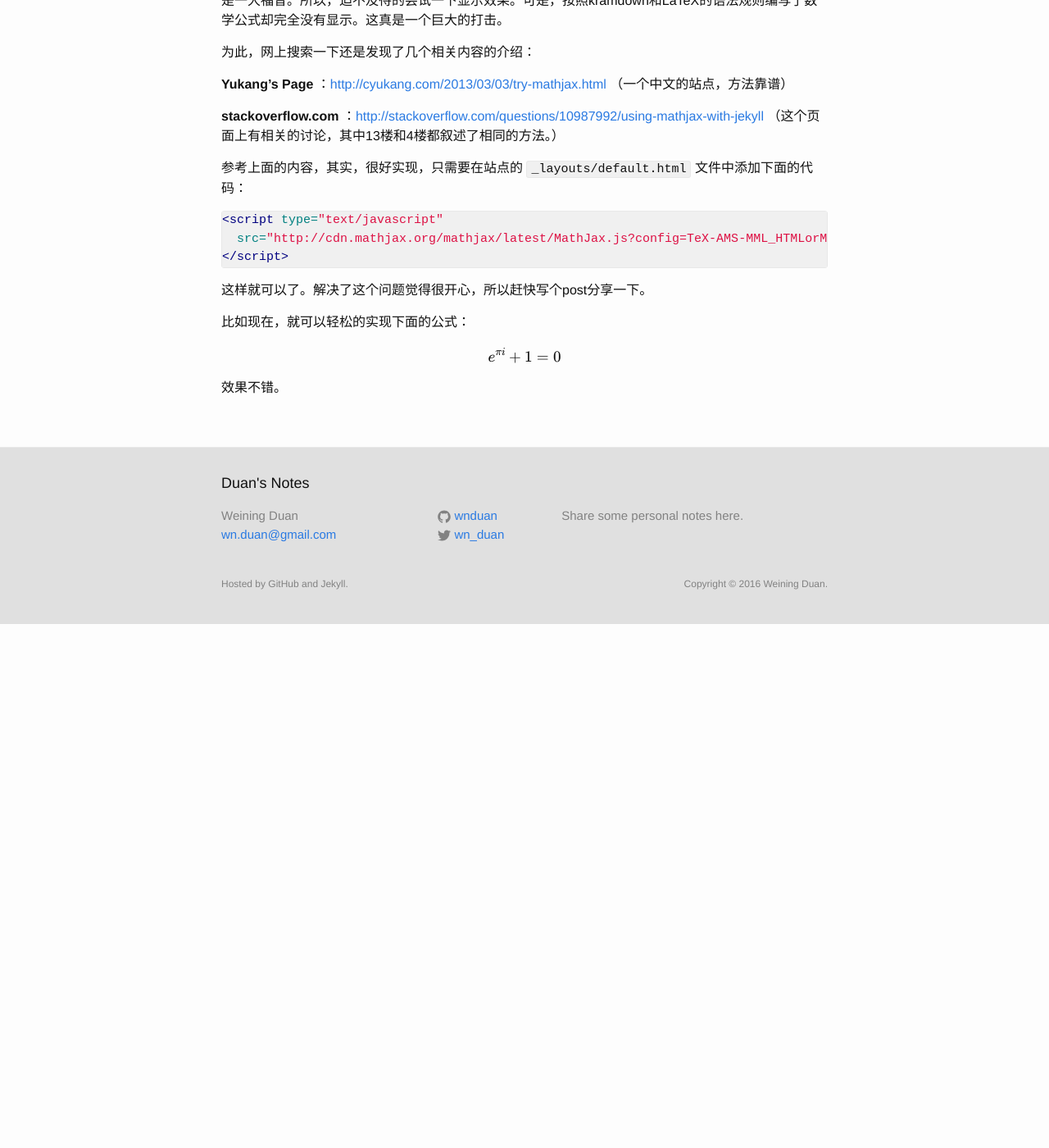
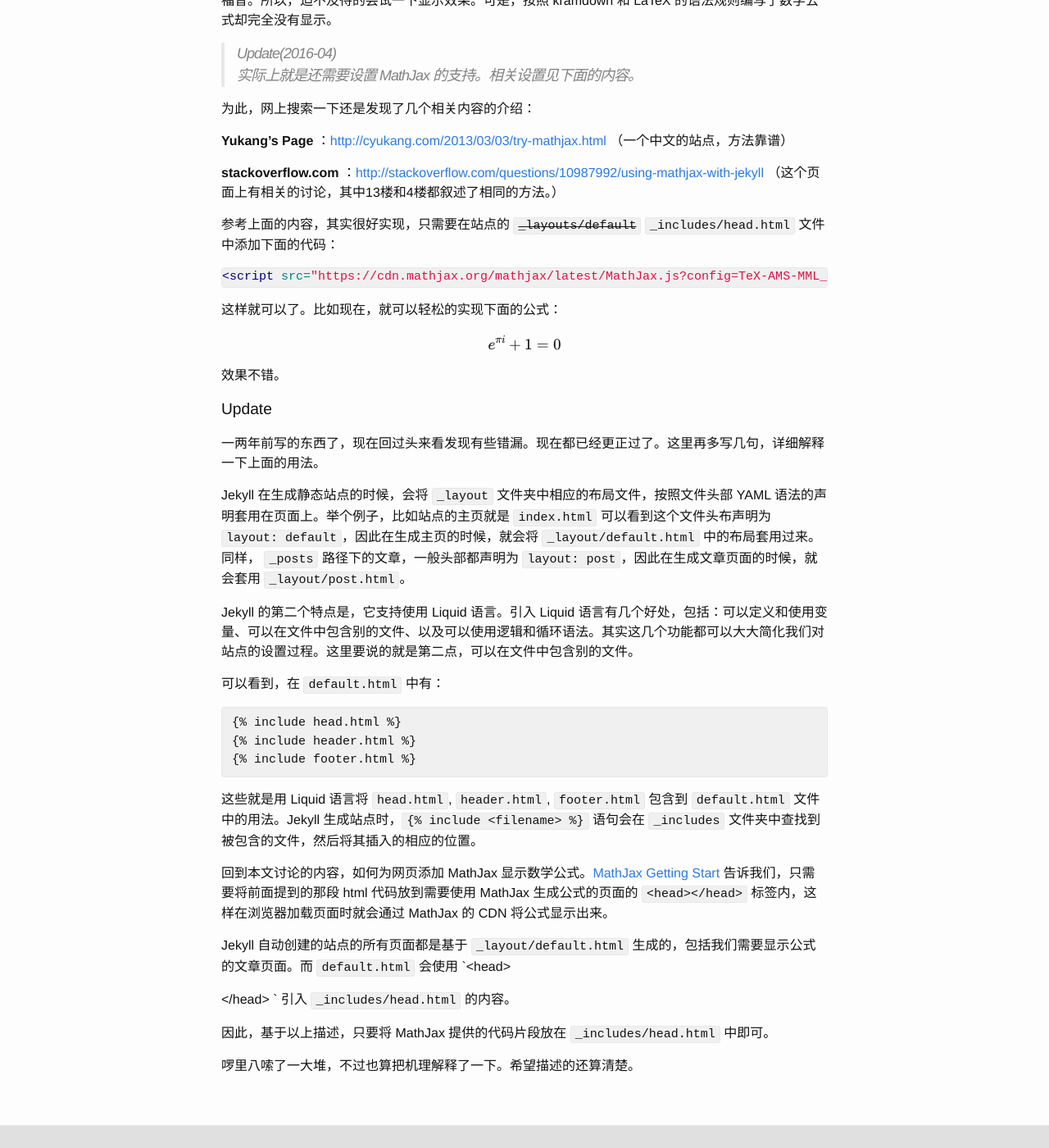
Before and after one commit to wnduan/wnduan.github.io, a Jekyll site: the page built from _posts/2014-04-29-jekyll-with-kramdown-and-mathjax.md, in a window 1280 px wide and 1400 px high, scrolled down 222 px. Shown: the whole window at 82% size. Built offline with Jekyll 4.4.1, drawn with Linux system fonts in a browser that asks for light colours; formulas are drawn with MathJax 3; comment, search, counter and statistics services are not loaded; before the commit the page ends 983 px from its top, so only the background shows below that; some of the changed text lies outside the part shown.

Commit message:
update an old post

````diff
--- a/_posts/2014-04-29-jekyll-with-kramdown-and-mathjax.md
+++ b/_posts/2014-04-29-jekyll-with-kramdown-and-mathjax.md
@@ -1,13 +1,16 @@
 ---
 layout: post
 comments: true
-title: "利用MathJax和kramdown在Jekyll站点中显示公式"
+title: "利用MathJax在Jekyll站点中显示公式"
 description: ""
 category:
 tags: [jekyll, kramdown, MathJax]
 ---
 
-在学习kramdown的过程中，很高兴的看到他可以支持LaTeX数学公式的显示，对于科技写作来说这无疑是一大福音。所以，迫不及待的尝试一下显示效果。可是，按照kramdown和LaTeX的语法规则编写了数学公式却完全没有显示。这真是一个巨大的打击。
+在学习 [kramdown](http://kramdown.gettalong.org/index.html) 的过程中，发现他可以支持 LaTeX 数学公式的显示，对于科技写作来说这无疑是一大福音。所以，迫不及待的尝试一下显示效果。可是，按照 kramdown 和 LaTeX 的语法规则编写了数学公式却完全没有显示。
+
+> Update(2016-04)
+> 实际上就是还需要设置 MathJax 的支持。相关设置见下面的内容。
 
 为此，网上搜索一下还是发现了几个相关内容的介绍：
 
@@ -15,18 +18,41 @@ tags: [jekyll, kramdown, MathJax]
 
 **stackoverflow.com** ：[http://stackoverflow.com/questions/10987992/using-mathjax-with-jekyll](http://cyukang.com/2013/03/03/try-mathjax.html)  （这个页面上有相关的讨论，其中13楼和4楼都叙述了相同的方法。）
 
-参考上面的内容，其实，很好实现，只需要在站点的 `_layouts/default.html` 文件中添加下面的代码：
+参考上面的内容，其实很好实现，只需要在站点的 ~~`_layouts/default`~~ `_includes/head.html` 文件中添加下面的代码：
 
 {% highlight html %}
-<script type="text/javascript"
-  src="http://cdn.mathjax.org/mathjax/latest/MathJax.js?config=TeX-AMS-MML_HTMLorMML">
-</script>
+<script src="https://cdn.mathjax.org/mathjax/latest/MathJax.js?config=TeX-AMS-MML_HTMLorMML" type="text/javascript"></script>
 {% endhighlight %}
 
-这样就可以了。解决了这个问题觉得很开心，所以赶快写个post分享一下。
-
-比如现在，就可以轻松的实现下面的公式：
+这样就可以了。比如现在，就可以轻松的实现下面的公式：
 
 $$ e^{\pi i} + 1 = 0 $$
 
 效果不错。
+
+#### Update
+一两年前写的东西了，现在回过头来看发现有些错漏。现在都已经更正过了。这里再多写几句，详细解释一下上面的用法。
+
+Jekyll 在生成静态站点的时候，会将 `_layout` 文件夹中相应的布局文件，按照文件头部 YAML 语法的声明套用在页面上。举个例子，比如站点的主页就是 `index.html` 可以看到这个文件头布声明为 `layout: default`，因此在生成主页的时候，就会将 `_layout/default.html` 中的布局套用过来。同样， `_posts` 路径下的文章，一般头部都声明为 `layout: post`，因此在生成文章页面的时候，就会套用 `_layout/post.html`。
+
+Jekyll 的第二个特点是，它支持使用 Liquid 语言。引入 Liquid 语言有几个好处，包括：可以定义和使用变量、可以在文件中包含别的文件、以及可以使用逻辑和循环语法。其实这几个功能都可以大大简化我们对站点的设置过程。这里要说的就是第二点，可以在文件中包含别的文件。
+
+可以看到，在 `default.html` 中有：
+
+{% raw %}
+```Liquid
+{% include head.html %}
+{% include header.html %}
+{% include footer.html %}
+```
+{% endraw %}
+
+这些就是用 Liquid 语言将 `head.html`, `header.html`, `footer.html` 包含到 `default.html` 文件中的用法。Jekyll 生成站点时，{% raw %}`{% include <filename> %}`{% endraw %} 语句会在 `_includes` 文件夹中查找到被包含的文件，然后将其插入的相应的位置。
+
+回到本文讨论的内容，如何为网页添加 MathJax 显示数学公式。[MathJax Getting Start](http://docs.mathjax.org/en/latest/start.html) 告诉我们，只需要将前面提到的那段 html 代码放到需要使用 MathJax 生成公式的页面的 `<head></head>` 标签内，这样在浏览器加载页面时就会通过 MathJax 的 CDN 将公式显示出来。
+
+Jekyll 自动创建的站点的所有页面都是基于 `_layout/default.html` 生成的，包括我们需要显示公式的文章页面。而 `default.html` 会使用 `{% include head.html %}` 引入 `_includes/head.html` 的内容。
+
+因此，基于以上描述，只要将 MathJax 提供的代码片段放在 `_includes/head.html` 中即可。
+
+啰里八嗦了一大堆，不过也算把机理解释了一下。希望描述的还算清楚。
````
Also changed, not shown: 1 other file.
